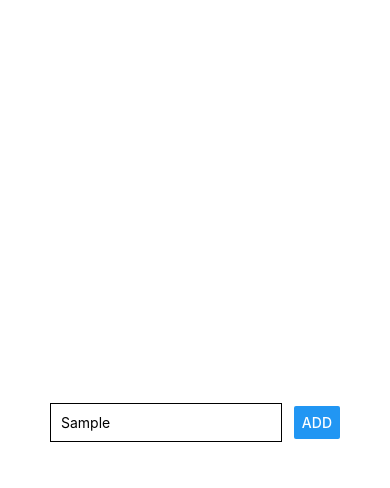
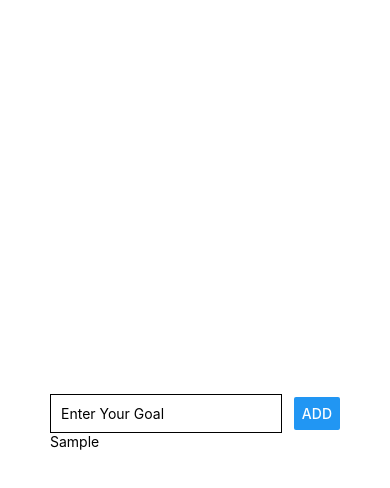
Before and after one commit to femmyte/goal-creation-app, a React Native app: screen / in a window 390 px wide. Both pictures are taken after typing "Sample" into the empty fields and a click on the button "ADD". Shown: the top 488 px of the page. Built offline with nearby package versions, Linux system fonts and the light colour scheme.

Commit message:
display the goal content

```diff
--- a/App.js
+++ b/App.js
@@ -4,13 +4,15 @@ import { StyleSheet, Button, Text, TextInput, View } from 'react-native'
 
 export default function App() {
   const [goal, setGoal] = useState('')
-  const [content, setContent] = useState([])
+  const [contents, setContents] = useState([])
   const handleChange = (enteredText) => {
     // e.preventDefault()
     setGoal(enteredText)
   }
   const handleAdd = () => {
-    setContent(goal)
+    let newContent = { goal }
+    setContents((prevState) => [...prevState, newContent])
+    setGoal('')
   }
   return (
     <View style={styles.container}>
@@ -22,6 +24,12 @@ export default function App() {
           onChangeText={handleChange}
         />
         <Button title='Add' onPress={handleAdd} />
+      </View>
+      <View>
+        {contents &&
+          contents.map((content) => {
+            return <Text>{content.goal}</Text>
+          })}
       </View>
     </View>
   )
```
